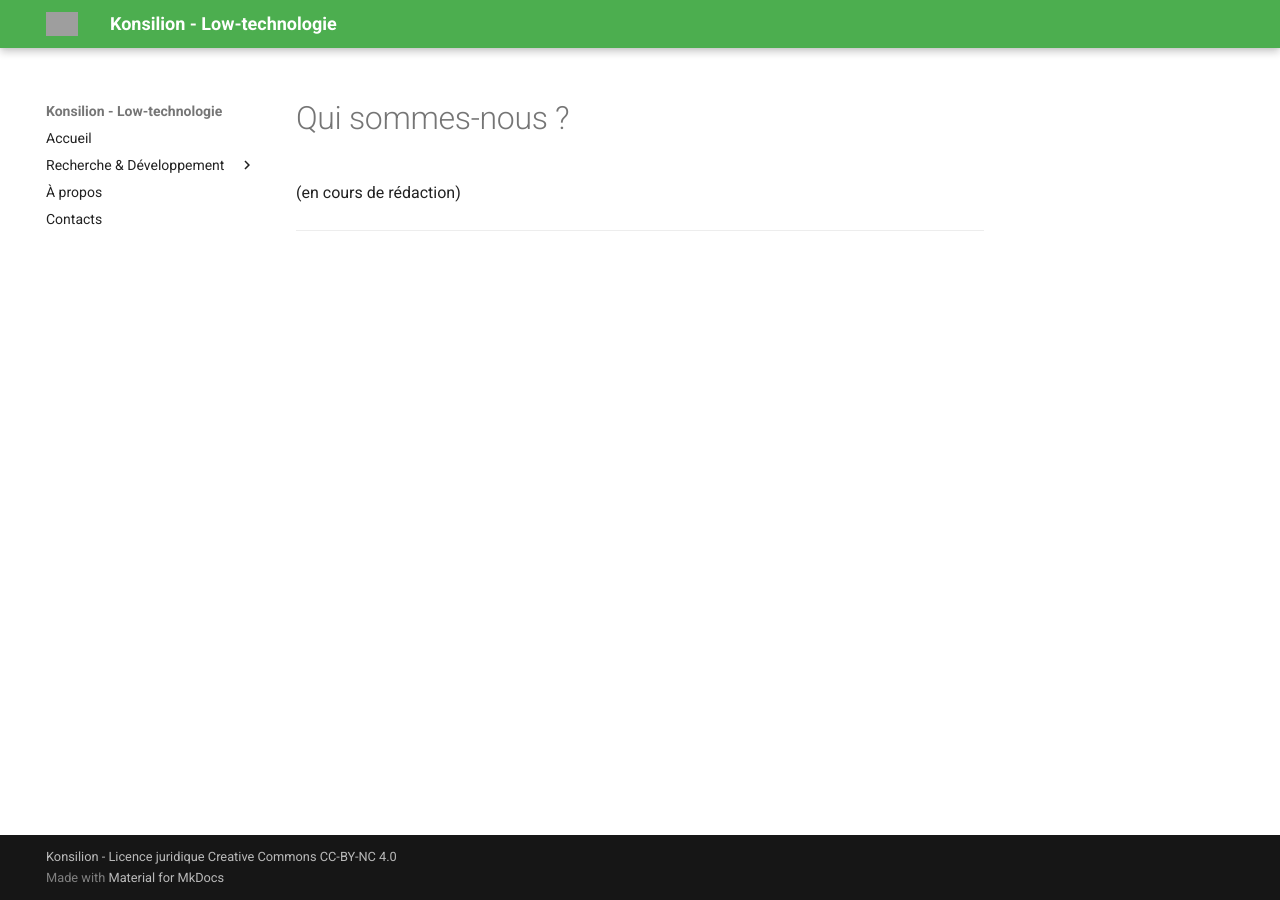
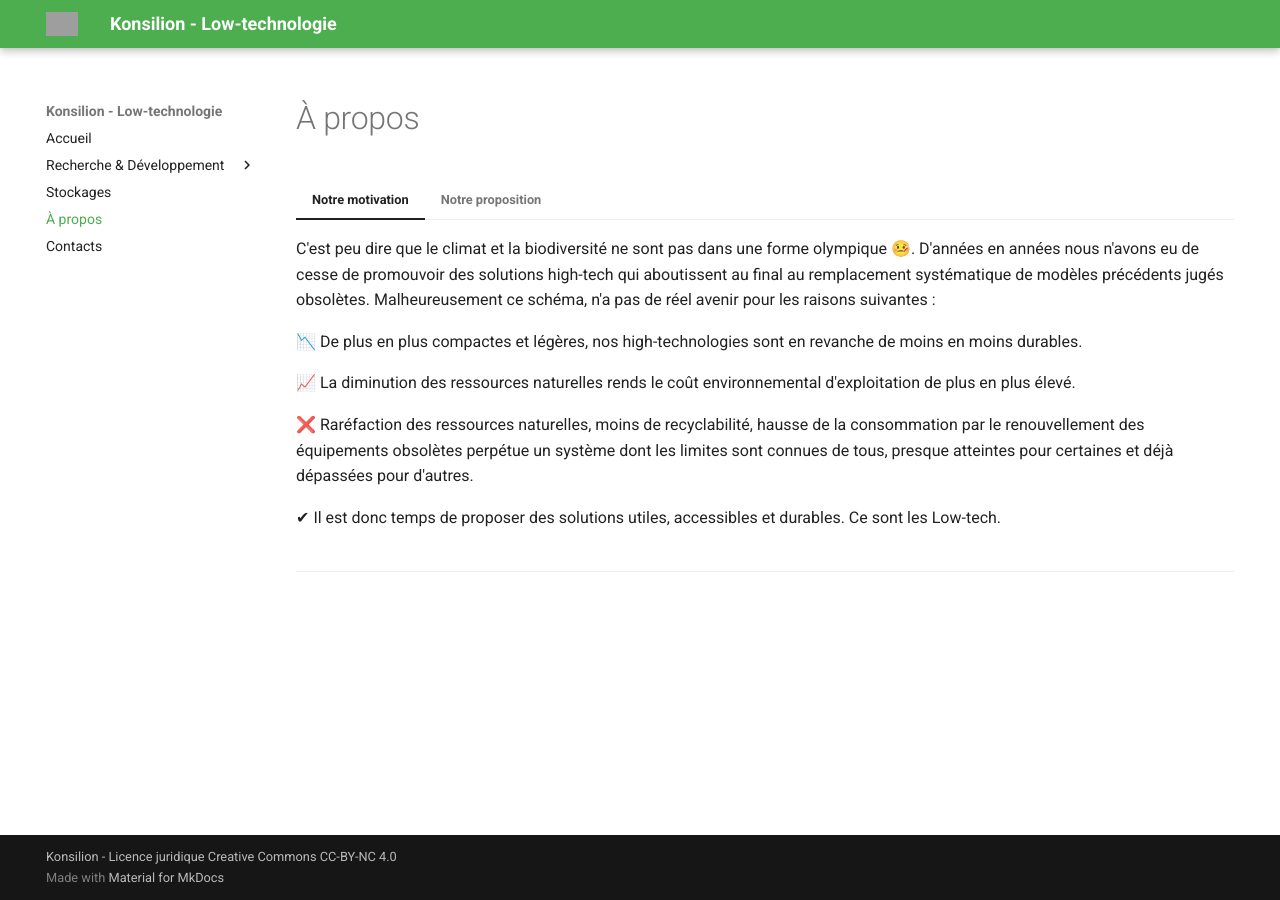
Before and after one commit to Konsilion/katalog-template, an MkDocs documentation site: the page built from docs/pages/informations.md, in a window 1280 px wide. Built offline with MkDocs 1.6.1 and Material for MkDocs 9.7.7, drawn with Linux system fonts in a browser that asks for light colours; grey boxes are pictures that could not be loaded.

Commit message:
ajout klouds

```diff
--- /dev/null
+++ b/docs/katalog/klouds/data.csv
@@ -0,0 +1,5 @@
+NOM DE LA RESSOURCE;DESCRIPTION;LIEN;IDs - FILTRES;IMAGE;AUTEUR.ICES
+Images;../../img;;;
+Documents;;;;
+Vidéos;;;;
+Sons;;;;
--- a/docs/pages/informations.md
+++ b/docs/pages/informations.md
@@ -1,6 +1,37 @@
-# Qui sommes-nous ?
+---
+hide:
+    - toc
+---
 
-(en cours de rédaction)
+=== "Notre motivation"
+
+
+    C'est peu dire que le climat et la biodiversité ne sont pas dans une forme olympique 🤒. D'années en années nous n'avons eu de cesse de promouvoir des solutions high-tech qui aboutissent au final au remplacement systématique de modèles précédents jugés obsolètes. Malheureusement ce schéma, n'a pas de réel avenir pour les raisons suivantes :
+
+
+    📉 De plus en plus compactes et légères, nos high-technologies sont en revanche de moins en moins durables.
+
+
+    📈 La diminution des ressources naturelles rends le coût environnemental d'exploitation de plus en plus élevé.
+
+
+    ❌ Raréfaction des ressources naturelles, moins de recyclabilité, hausse de la consommation par le renouvellement des équipements obsolètes perpétue un système dont les limites sont connues de tous, presque atteintes pour certaines et déjà dépassées pour d'autres.
+
+    ✔ Il est donc temps de proposer des solutions utiles, accessibles et durables. Ce sont les Low-tech.
+
+=== "Notre proposition"
+
+
+    Regroupés au sein de Konsilion, nous déployons la philosophie Low-tech. Ainsi informés et armés d'idées, nous vous proposons des solutions répondant concrètement à vos besoins.
+
+
+    **KITS KONSILION** - Dimensionner selon vos besoins et s’inscrivant pleinement dans le développement durable et local, votre Low-tech sera construite selon vos spécificités et celles de votre territoire. Ainsi nous vous proposons une méthode d’acquisition moins contraignante : Les Kits Konsilion.
+
+
+    **ATELIERS DE FABRICATION** - Seul ou en petit groupe venez réaliser votre équipement Low-tech. Avec un.e artisan.e local.e vous aurez le savoir faire et les outils nécessaires à la réalisation d'un produit dans les règles de l'art. Inscrivez-vous à une session d'atelier existante ou exprimer le souhait d'en voir une près de chez vous.
+
+
+    **RECHERCHE & DÉVELOPPEMENT** - Nous mettons à disposition tous les outils nécessaires à la R&D 'OpenSource'. Nous avons ainsi regroupé les outils numériques et les méthodes de développement en un unique lieu : La plateforme R&D Konsilion. Vous pouvez développer les modèles numériques, CFD, FEM ... mais également réaliser et suivre les prototypes partout en France.
 
 ---
 
--- a/mkdocs.yml
+++ b/mkdocs.yml
@@ -27,7 +27,9 @@ nav:
 
         - 🔍 Moteur de recherche: katalog/search.md
 
-    - À propos: katalog/who/home.md
+    - Stockages: katalog/klouds/home.md
+
+    - À propos: pages/informations.md
 
     - Contacts: pages/contacts.md
 
@@ -86,3 +88,6 @@ markdown_extensions:
   - pymdownx.details
   - pymdownx.superfences
   - attr_list
+  - pymdownx.superfences
+  - pymdownx.tabbed:
+      alternate_style: true
```
Also changed, not shown: docs/installation.md (deleted, +0 -47 lines), docs/katalog/klouds/home.md (added, +19 -0 lines), docs/katalog/who/home.md (deleted, +0 -33 lines), docs/pages/contacts.md (+15 -6 lines), docs/katalog/klouds/katalog.json (renamed from docs/katalog/who/katalog.json).
